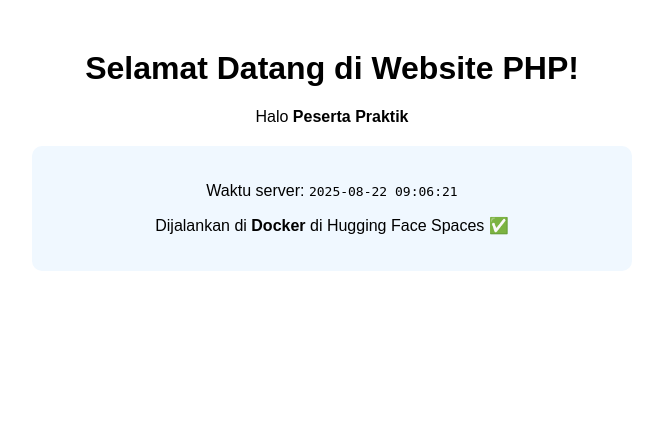
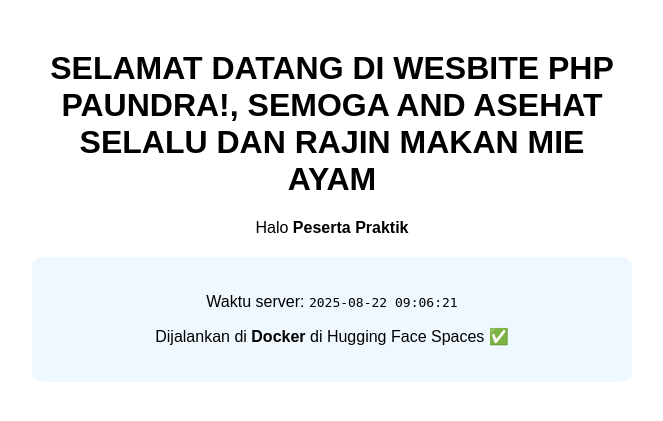
Before and after one commit to Blackpa77/praktekoopsatu, a PHP site: page / in a window 1280 px wide. Shown: the top 421 px of the page, without its empty margins (308-971 px from the left). Run offline with PHP 8.4, Linux system fonts and the light colour scheme.

Commit message:
Update index.php

```diff
--- a/index.php
+++ b/index.php
@@ -16,7 +16,7 @@ $waktu = date("Y-m-d H:i:s");
 </head>
 <body>
     <div class="container">
-        <h1>Selamat Datang di Website PHP!</h1>
+        <h1>SELAMAT DATANG DI WESBITE PHP PAUNDRA!, SEMOGA AND ASEHAT SELALU DAN RAJIN MAKAN MIE AYAM</h1>
         <p>Halo <strong><?= htmlspecialchars($nama) ?></strong></p>
         <div class="box">
             <p>Waktu server: <code><?= $waktu ?></code></p>
```
